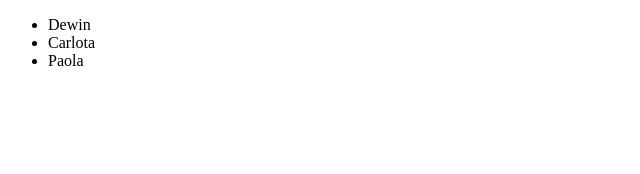
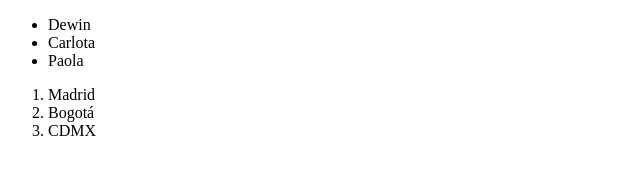
Before and after one commit to ImEngineerDew/LessonsHTML, a plain HTML site: page HTML Lists/List.html in a window 1280 px wide. Shown: the whole page, without its empty margins (0-640 px from the left). Drawn offline with Linux system fonts and the light colour scheme.

Commit message:
New list

```diff
--- a/HTML Lists/List.html
+++ b/HTML Lists/List.html
@@ -12,4 +12,9 @@
            <li>Carlota</li>
            <li>Paola</li>
     </ul>
+    <ol>
+        <li>Madrid</li>
+        <li>Bogotá</li>
+        <li>CDMX</li>
+    </ol>
 </body>
```
